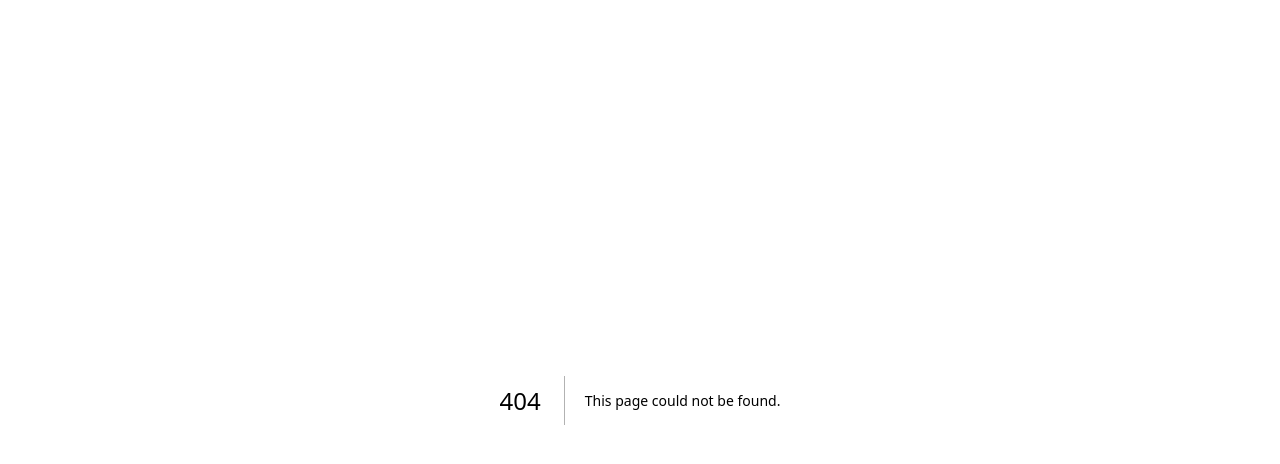
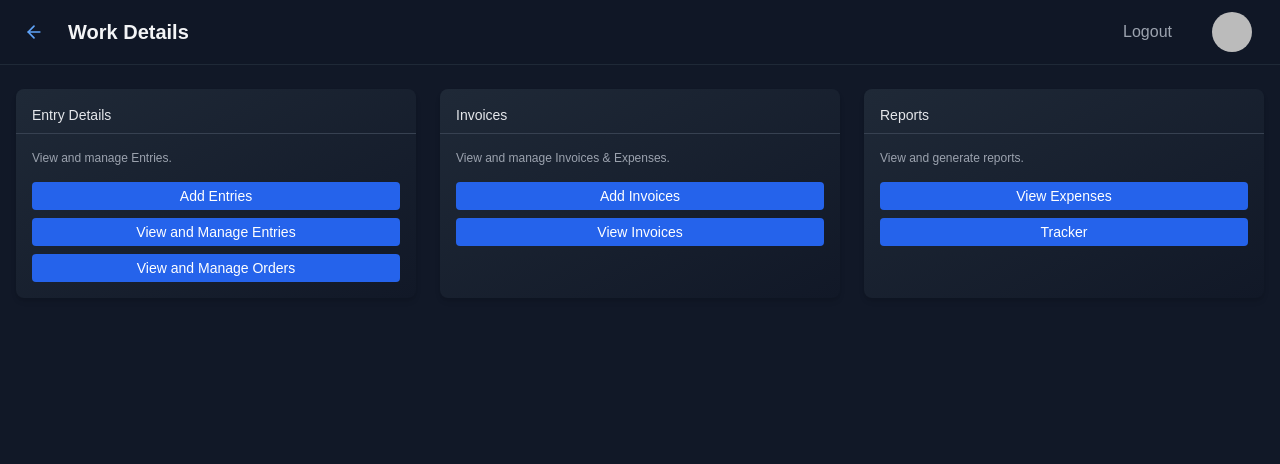
Before and after one commit to Issadeen/issaerium-23, a Next.js app: page /work-details in a window 1280 px wide. Before the commit this address had no page. Shown: the top 464 px of the page. Built offline with nearby package versions, Linux system fonts and the light colour scheme; no server answers; sample sign-in values are in the browser's storage.

Commit message:
Set login as default page

```diff
--- /dev/null
+++ b/app/work-details/page.tsx
@@ -0,0 +1,155 @@
+'use client';
+
+import { useState, useEffect, useRef } from 'react';
+import { useRouter } from 'next/navigation';
+import { ArrowLeft, ArrowUp } from 'lucide-react';
+import { Button } from "../components/ui/button";
+import { Card, CardContent, CardHeader, CardTitle } from "../components/ui/card";
+import { Avatar, AvatarFallback, AvatarImage } from "../components/ui/avatar";
+import { getAuth, signOut, onAuthStateChanged } from 'firebase/auth';
+
+export default function WorkDetailsPage() {
+    const [profilePic, setProfilePic] = useState<string | null>(null);
+    const [showScrollToTop, setShowScrollToTop] = useState(false);
+    const inactivityTimeoutRef = useRef<NodeJS.Timeout | null>(null);
+    const router = useRouter();
+
+    useEffect(() => {
+        const auth = getAuth();
+        const unsubscribe = onAuthStateChanged(auth, user => {
+            if (user) {
+                setProfilePic(user.photoURL);
+            } else {
+                router.push('/login');
+            }
+        });
+        return () => unsubscribe();
+    }, [router]);
+
+    useEffect(() => {
+        const handleActivity = () => {
+            if (inactivityTimeoutRef.current) {
+                clearTimeout(inactivityTimeoutRef.current);
+            }
+            inactivityTimeoutRef.current = setTimeout(() => {
+                const auth = getAuth();
+                signOut(auth).then(() => {
+                    router.push('/login');
+                });
+            }, 7 * 60 * 1000); // 7 minutes
+        };
+
+        window.addEventListener('mousemove', handleActivity);
+        window.addEventListener('keydown', handleActivity);
+
+        handleActivity(); // Initialize the timeout
+
+        return () => {
+            window.removeEventListener('mousemove', handleActivity);
+            window.removeEventListener('keydown', handleActivity);
+            if (inactivityTimeoutRef.current) {
+                clearTimeout(inactivityTimeoutRef.current);
+            }
+        };
+    }, [router]);
+
+    const handleLogout = async () => {
+        const auth = getAuth();
+        await signOut(auth);
+        router.push('/login');
+    };
+
+    const handleScrollToTop = () => {
+        window.scrollTo({ top: 0, behavior: 'smooth' });
+    };
+
+    return (
+        <div className="min-h-screen bg-gray-900 text-gray-100 flex flex-col items-center">
+            <header className="sticky top-0 z-20 border-b border-gray-800 bg-gray-900/70 backdrop-blur-md supports-[backdrop-filter]:bg-gray-900/60 w-full">
+                <div className="container flex h-16 items-center justify-between mx-auto px-4">
+                    <div className="flex items-center space-x-4">
+                        <Button variant="ghost" size="sm" className="text-blue-400 hover:text-blue-200" onClick={() => router.push('/dashboard')}>
+                            <ArrowLeft className="h-5 w-5" />
+                            <span className="sr-only">Back</span>
+                        </Button>
+                        <h1 className="text-xl font-bold">Work Details</h1>
+                    </div>
+                    <div className="flex items-center space-x-4">
+                        <Button variant="ghost" size="md" className="text-gray-400 hover:text-gray-300" onClick={handleLogout}>
+                            Logout
+                        </Button>
+                        <Button variant="ghost" size="md" className="text-blue-400 hover:text-blue-200">
+                            <Avatar>
+                                <AvatarImage src={profilePic || "https://github.com/shadcn.png"} alt="Profile Picture" />
+                                <AvatarFallback>CN</AvatarFallback>
+                            </Avatar>
+                        </Button>
+                    </div>
+                </div>
+            </header>
+            <main className="container py-6 mx-auto px-4 flex-grow">
+                <div className="grid grid-cols-1 md:grid-cols-3 gap-6">
+                    <Card className="bg-gradient-to-br from-gray-800 to-gray-900 border-gray-700 hover:shadow-lg hover:shadow-blue-500/20 transition-all duration-300">
+                        <CardHeader className="flex flex-row items-center justify-between space-y-0 pb-2">
+                            <CardTitle className="text-sm font-medium text-gray-200">Entry Details</CardTitle>
+                        </CardHeader>
+                        <CardContent className="text-xs text-gray-400">
+                            <p>View and manage Entries.</p>
+                            <div className="mt-4 space-y-2">
+                                <Button size="sm" variant="primary" className="w-full bg-blue-600 hover:bg-blue-700 text-white" onClick={() => router.push('/add-entries')}>
+                                    Add Entries
+                                </Button>
+                                <Button size="sm" variant="primary" className="w-full bg-blue-600 hover:bg-blue-700 text-white" onClick={() => router.push('/view-manage-entries.html')}>
+                                    View and Manage Entries
+                                </Button>
+                                <Button size="sm" variant="primary" className="w-full bg-blue-600 hover:bg-blue-700 text-white" onClick={() => router.push('/view-manage-orders.html')}>
+                                    View and Manage Orders
+                                </Button>
+                            </div>
+                        </CardContent>
+                    </Card>
+                    <Card className="bg-gradient-to-br from-gray-800 to-gray-900 border-gray-700 hover:shadow-lg hover:shadow-blue-500/20 transition-all duration-300">
+                        <CardHeader className="flex flex-row items-center justify-between space-y-0 pb-2">
+                            <CardTitle className="text-sm font-medium text-gray-200">Invoices</CardTitle>
+                        </CardHeader>
+                        <CardContent className="text-xs text-gray-400">
+                            <p>View and manage Invoices & Expenses.</p>
+                            <div className="mt-4 space-y-2">
+                                <Button size="sm" variant="primary" className="w-full bg-blue-600 hover:bg-blue-700 text-white" onClick={() => router.push('/add-invoices')}>
+                                    Add Invoices
+                                </Button>
+                                <Button size="sm" variant="primary" className="w-full bg-blue-600 hover:bg-blue-700 text-white" onClick={() => router.push('/view-invoices')}>
+                                    View Invoices
+                                </Button>
+                            </div>
+                        </CardContent>
+                    </Card>
+                    <Card className="bg-gradient-to-br from-gray-800 to-gray-900 border-gray-700 hover:shadow-lg hover:shadow-blue-500/20 transition-all duration-300">
+                        <CardHeader className="flex flex-row items-center justify-between space-y-0 pb-2">
+                            <CardTitle className="text-sm font-medium text-gray-200">Reports</CardTitle>
+                        </CardHeader>
+                        <CardContent className="text-xs text-gray-400">
+                            <p>View and generate reports.</p>
+                            <div className="mt-4 space-y-2">
+                                <Button size="sm" variant="primary" className="w-full bg-blue-600 hover:bg-blue-700 text-white" onClick={() => router.push('/view-expenses')}>
+                                    View Expenses
+                                </Button>
+                                <Button size="sm" variant="primary" className="w-full bg-blue-600 hover:bg-blue-700 text-white" onClick={() => router.push('/tracker')}>
+                                    Tracker
+                                </Button>
+                            </div>
+                        </CardContent>
+                    </Card>
+                </div>
+            </main>
+            {showScrollToTop && (
+                <button
+                    onClick={handleScrollToTop}
+                    className="fixed bottom-4 right-4 p-2 bg-blue-600 text-white rounded-full shadow-lg hover:bg-blue-700 transition-all duration-300"
+                >
+                    <ArrowUp className="h-5 w-5" />
+                </button>
+            )}
+        </div>
+    );
+}
```
